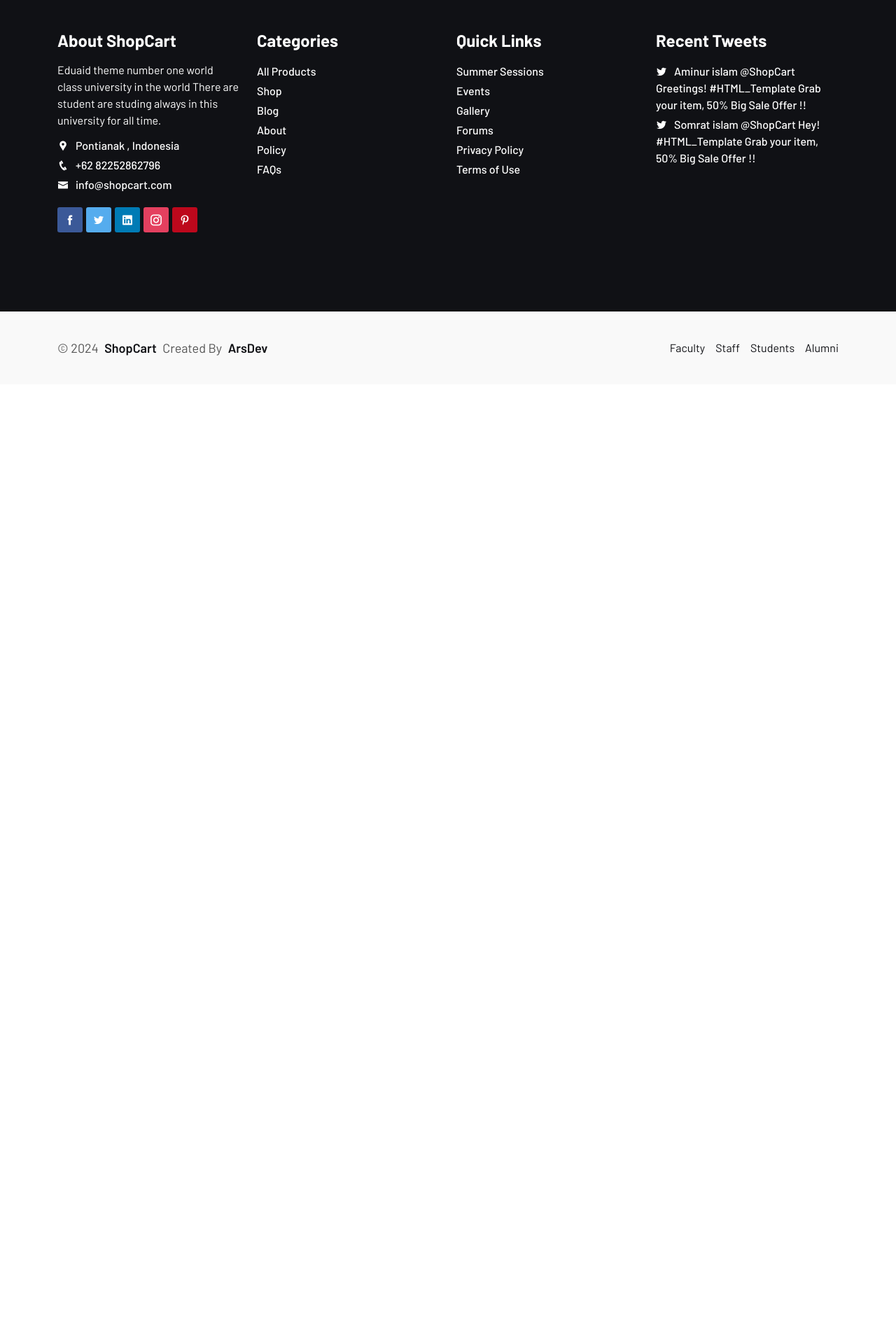
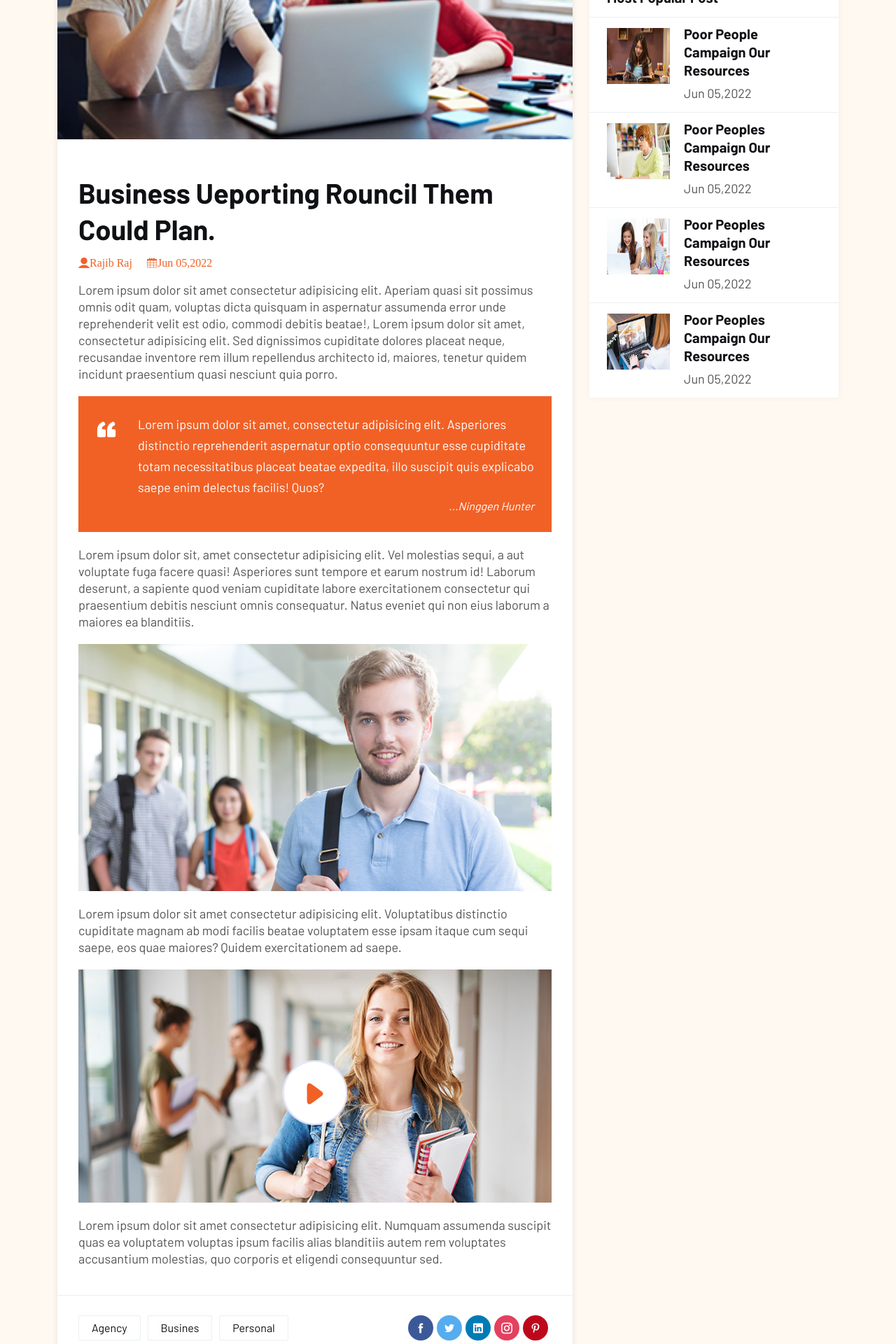
Before and after one commit to Arsdev998/shop-cart, a React (Vite) app: page /blog/1 in a window 1280 px wide. Shown: the part 860-2780 px from the top of the page at 70% size. Before the commit the page ends 1409 px from the top, so only its background shows below. Built offline with nearby package versions, Linux system fonts and the light colour scheme.

Commit message:
Blog page

```diff
--- a/src/blog/BlogDetail.jsx
+++ b/src/blog/BlogDetail.jsx
@@ -1,19 +1,179 @@
-import React, { useState } from 'react'
-import blogList from '../utilis/blogdata'
-import { useParams } from 'react-router-dom'
-import PageHeader from '../components/PageHeader'
-
+import React, { useState } from "react";
+import blogList from "../utilis/blogdata";
+import { useParams } from "react-router-dom";
+import PageHeader from "../components/PageHeader";
+const socialList = [ { link: "#", iconName: "icofont-facebook", className: "facebook", }, { link: "#", iconName: "icofont-twitter", className: "twitter", }, { link: "#", iconName: "icofont-linkedin", className: "linkedin", }, { link: "#", iconName: "icofont-instagram", className: "instagram", }, { link: "#", iconName: "icofont-pinterest", className: "pinterest", }, ];
+import Tags from '../shop/Tags'
+import PopularPost from "../shop/PopularPost"
 const BlogDetail = () => {
-    const [blog , setBlog] = useState(blogList)
-    const {id} = useParams()
-    const result = blog.filter((b) => b.id === Number(id));
+  const [blog, setBlog] = useState(blogList);
+  const { id } = useParams();
+  const result = blog.filter((b) => b.id === Number(id));
   return (
     <div>
+      <PageHeader title={"Single Blog Page"} curpage={"Blog / Blog Details"} />
 
-    <PageHeader title={"Single Blog Page"} curpage={"Blog / Blog Details"}/>
+      <div className="blog-section blog-single padding-tb section-bg">
+        <div className="container">
+          <div className="row justify-content-center">
+            <div className="col-lg-8 col-12">
+              <article>
+                <div className="section-wrapper">
+                  <div className="row row-cols-1 justify-content-center g-4">
+                    <div className="col">
+                      <div className="post-item style-2">
+                        <div className="post-inner">
+                          {result.map((item) => (
+                            <div key={item.id} className="">
+                              <div className="post-thumb">
+                                <img
+                                  src={item.imgUrl}
+                                  alt=""
+                                  className="w-100"
+                                />
+                              </div>
+                              <div className="post-content">
+                                <h2>{item.title}</h2>
+                                <div className="meta-post">
+                                  <ul className="lab-ul">
+                                    {item.metaList.map((val, i) => (
+                                      <li key={i}>
+                                        <i className={val.iconName}>
+                                          {val.text}
+                                        </i>
+                                      </li>
+                                    ))}
+                                  </ul>
+                                </div>
+                                <p>
+                                  Lorem ipsum dolor sit amet consectetur
+                                  adipisicing elit. Aperiam quasi sit possimus
+                                  omnis odit quam, voluptas dicta quisquam in
+                                  aspernatur assumenda error unde reprehenderit
+                                  velit est odio, commodi debitis beatae!, Lorem
+                                  ipsum dolor sit amet, consectetur adipisicing
+                                  elit. Sed dignissimos cupiditate dolores
+                                  placeat neque, recusandae inventore rem illum
+                                  repellendus architecto id, maiores, tenetur
+                                  quidem incidunt praesentium quasi nesciunt
+                                  quia porro.
+                                </p>
+                                <blockquote>
+                                  <p>
+                                    Lorem ipsum dolor sit amet, consectetur
+                                    adipisicing elit. Asperiores distinctio
+                                    reprehenderit aspernatur optio consequuntur
+                                    esse cupiditate totam necessitatibus placeat
+                                    beatae expedita, illo suscipit quis
+                                    explicabo saepe enim delectus facilis! Quos?
+                                  </p>
+                                  <cite>
+                                    <a href="#">...Ninggen Hunter</a>
+                                  </cite>
+                                </blockquote>
 
+                                <p>
+                                  Lorem ipsum dolor sit, amet consectetur
+                                  adipisicing elit. Vel molestias sequi, a aut
+                                  voluptate fuga facere quasi! Asperiores sunt
+                                  tempore et earum nostrum id! Laborum deserunt,
+                                  a sapiente quod veniam cupiditate labore
+                                  exercitationem consectetur qui praesentium
+                                  debitis nesciunt omnis consequatur. Natus
+                                  eveniet qui non eius laborum a maiores ea
+                                  blanditiis.
+                                </p>
+                                <img
+                                  src="/src/assets/images/blog/single/01.jpg"
+                                  alt=""
+                                />
+                                <p>
+                                  Lorem ipsum dolor sit amet consectetur
+                                  adipisicing elit. Voluptatibus distinctio
+                                  cupiditate magnam ab modi facilis beatae
+                                  voluptatem esse ipsam itaque cum sequi saepe,
+                                  eos quae maiores? Quidem exercitationem ad
+                                  saepe.
+                                </p>
+                                <div className="video-thumb">
+                                  <img
+                                    src="/src/assets/images/blog/single/02.jpg"
+                                    alt=""
+                                  />
+                                  <a
+                                    href="https://youtu.be/VAaUy_Moivw?si=RbpSBi2zyi_ZVv3U"
+                                    className="video-button popup"
+                                    target="_blank"
+                                  >
+                                    <i className="icofont-ui-play"></i>
+                                  </a>
+                                </div>
+                                <p>
+                                  Lorem ipsum dolor sit amet consectetur
+                                  adipisicing elit. Numquam assumenda suscipit
+                                  quas ea voluptatem voluptas ipsum facilis
+                                  alias blanditiis autem rem voluptates
+                                  accusantium molestias, quo corporis et
+                                  eligendi consequuntur sed.
+                                </p>
+                                <div className="tags-section">
+                                  <ul className="tags lab-ul">
+                                    <li><a href="#">Agency</a></li>
+                                    <li><a href="#">Busines</a></li>
+                                    <li><a href="#">Personal</a></li>
+                                  </ul>
+                                  <ul className="lab-ul social-icons">
+                                  {
+                                    socialList.map((val,i)=>(
+                                      <li key={i}>
+                                      <a href="" className={val.className}>
+
+                                        <i className={val.iconName}></i>
+                                      </a>
+                                      </li>
+                                    ))
+                                  }
+                                  </ul>
+                                </div>
+                              </div>
+                            </div>
+                          ))}
+                        </div>
+                      </div>
+                    </div>
+                    <div className="navigations-part">
+                      <div className="left">
+                        <a href="#" className="prev">
+                          <i className="icofont-double-left"></i>Previous Blog
+                        </a>
+                        <a href="#" className="title">
+                          Evisculate Pararel Procces Via Technica Sound Models Authoritative
+                        </a>
+                      </div>
+                      <div className="right">
+                        <a href="#" className="prev">
+                          <i className="icofont-double-left"></i>Previous Blog
+                        </a>
+                        <a href="#" className="title">
+                          Evisculate Pararel Procces Via Technica Sound Models Authoritative
+                        </a>
+                      </div>
+                    </div>
+                  </div>
+                </div>
+              </article>
+            </div>
+            <div className="col-lg-4 col-12">
+              <aside>
+                <Tags/>
+                <PopularPost/>
+              </aside>
+            </div>
+          </div>
+        </div>
+      </div>
     </div>
-  )
-}
+  );
+};
 
-export default BlogDetail
+export default BlogDetail;
```
